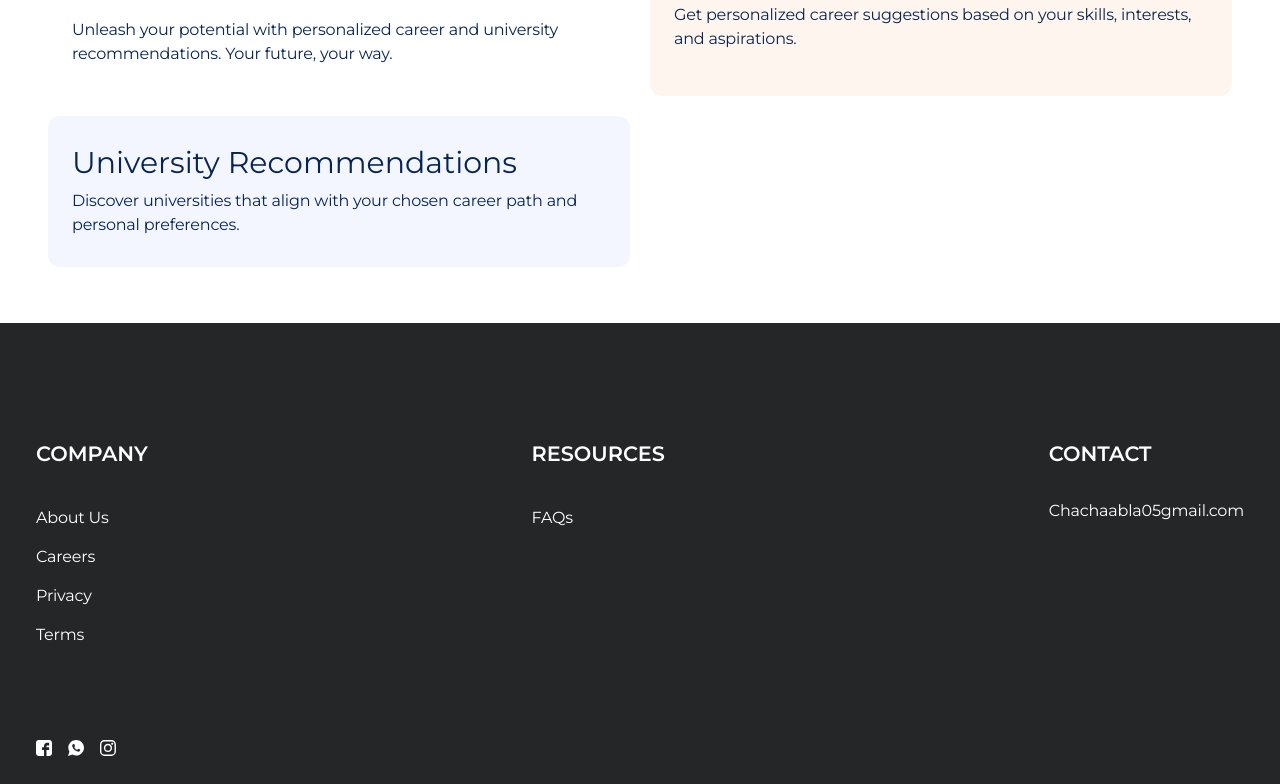
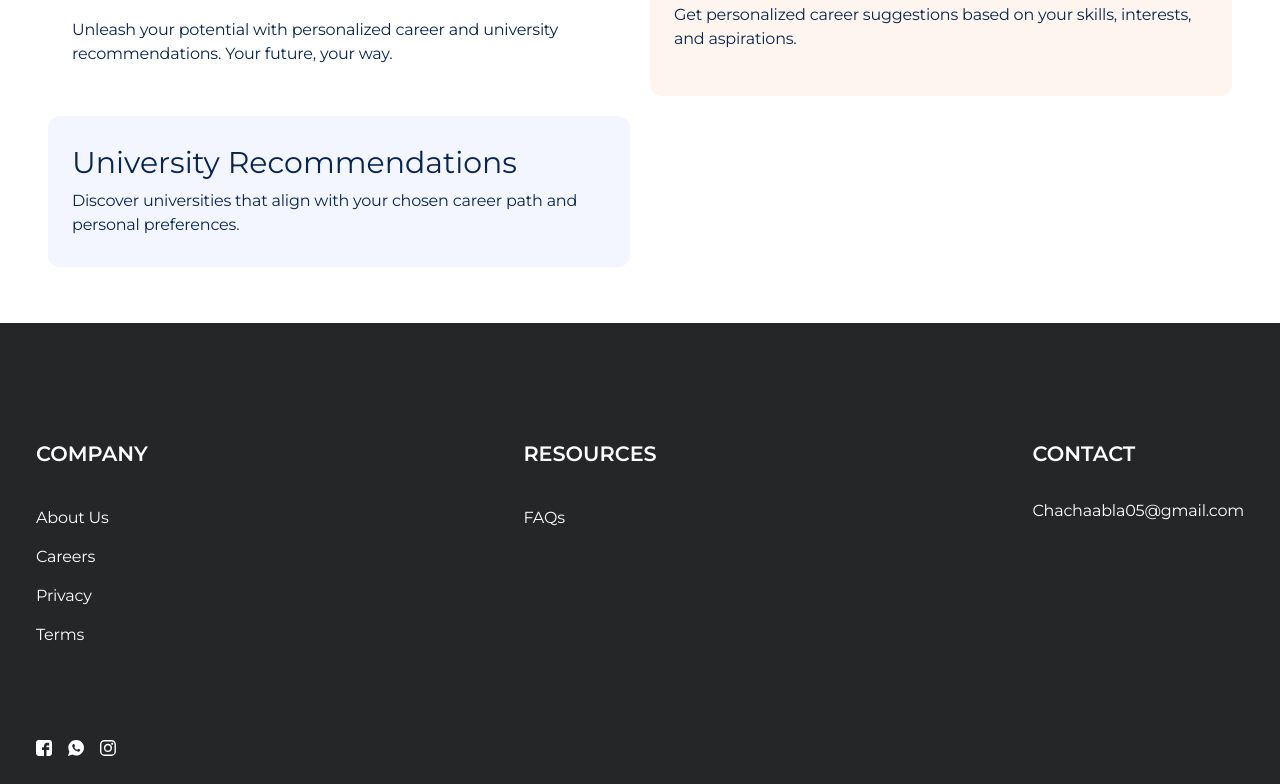
Before and after one commit to DKVGITHUB/EDUCATION, a Next.js app: page / in a window 1280 px wide. Shown: the part 1160-1944 px from the top of the page. Built offline with nearby package versions, Linux system fonts and the light colour scheme; no server answers.

Commit message:
Update footer.tsx

```diff
--- a/src/components/footer.tsx
+++ b/src/components/footer.tsx
@@ -138,7 +138,7 @@ export default function Footer() {
               {/* List items with contact information */}
               <li className="mt-2 mb-0 list-none">
                 <p className=" text-white transition-opacity duration-[0.3s] ease-[ease] text-base">
-                  Chachaabla05gmail.com
+                  Chachaabla05@gmail.com
                 </p>
               </li>
             </ul>
```
